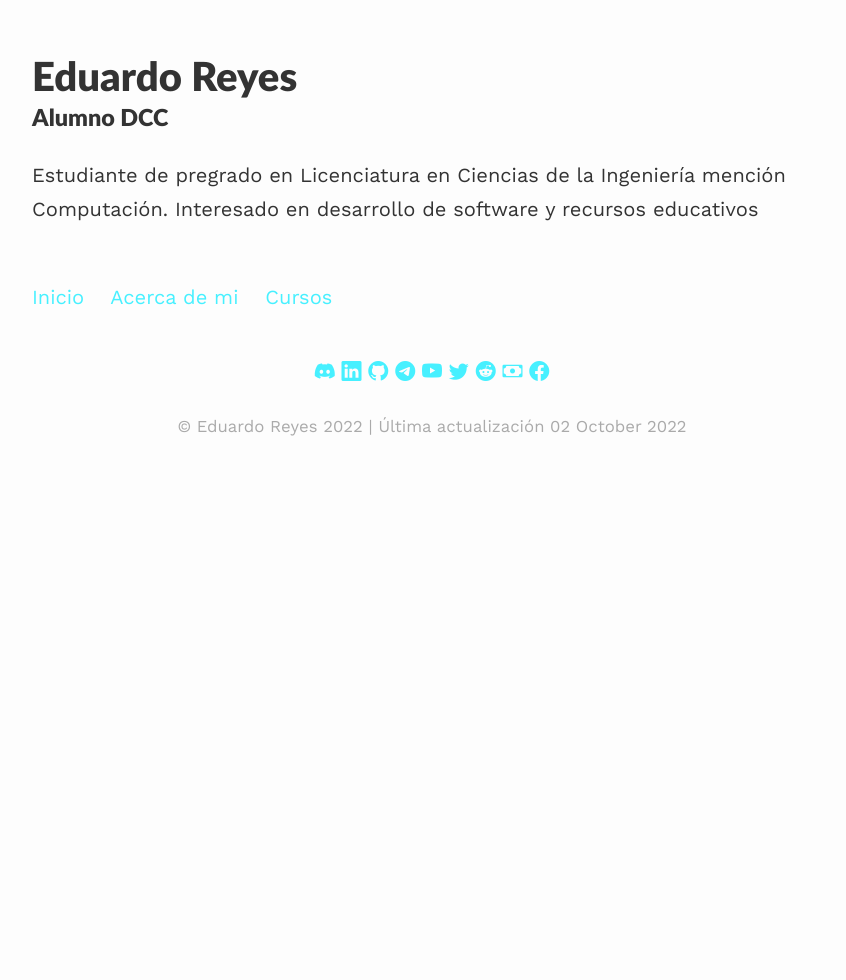
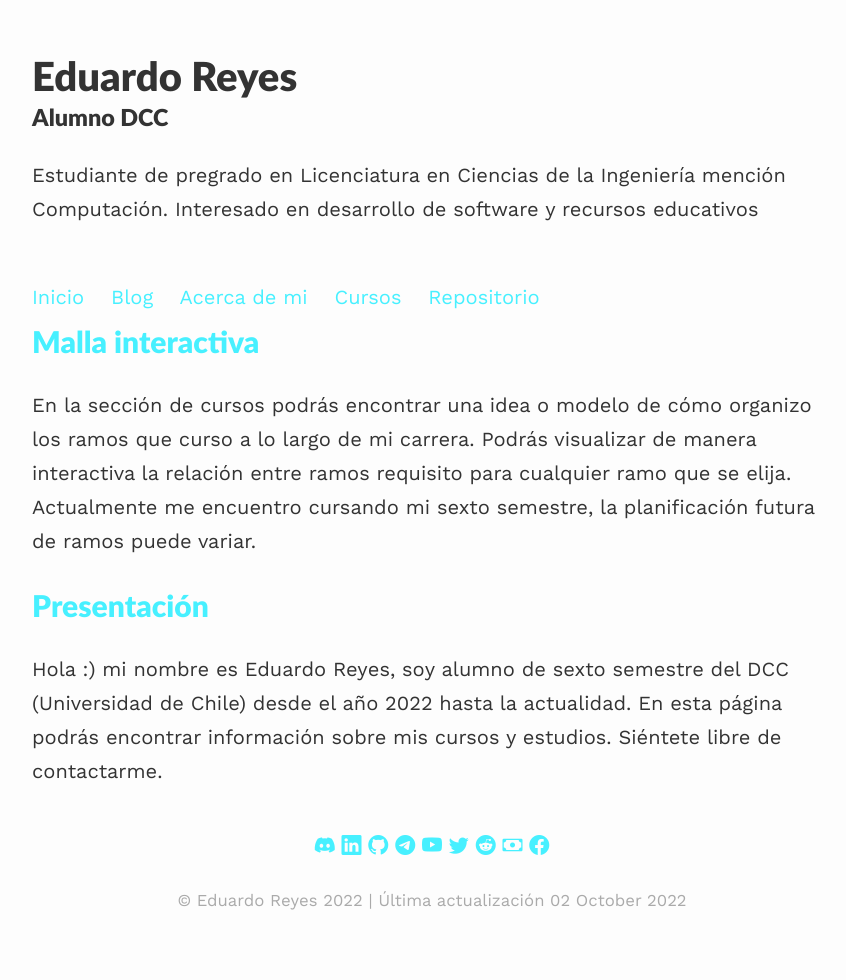
Before and after one commit to Edward-Kings/edward-kings.github.io, a Jekyll site: the page built from blog/index.html, in a window 1280 px wide. Shown: the whole page, without its empty margins (208-1054 px from the left). Built offline with Jekyll 4.4.1, drawn with Linux system fonts in a browser that asks for light colours; nearby versions of some CDN libraries; the list of posts is cut into pages by our own code.

Commit message:
the nice update

```diff
--- a/_includes/navigation.html
+++ b/_includes/navigation.html
@@ -1,5 +1,7 @@
 <div class="links scroll">
         <a href="{{site.baseurl}}/">Inicio</a>
+        <a href="{{site.baseurl}}/blog">Blog</a>
         <a href="{{site.baseurl}}/about/">Acerca de mi</a>
         <a href="{{site.baseurl}}/malla/">Cursos</a>
+        <a href="{{site.baseurl}}/archive">Repositorio</a>
 </div>
--- /dev/null
+++ b/_posts/2022-9-3-noticia-1.md
@@ -0,0 +1,9 @@
+---
+layout: post
+title: Malla interactiva
+date: 2022-9-3 20:20 -0300
+categories: [Noticias]
+published: true
+---
+
+En la sección de [cursos](/malla/) podrás encontrar una idea o modelo de cómo organizo los ramos que curso a lo largo de mi carrera. Podrás visualizar de manera interactiva la relación entre ramos requisito para cualquier ramo que se elija. Actualmente me encuentro cursando mi sexto semestre, la planificación futura de ramos puede variar.
--- /dev/null
+++ b/_posts/2022-9-3-noticia-2.md
@@ -0,0 +1,9 @@
+---
+layout: post
+title: Presentación
+date: 2022-9-3 21:20 -0300
+categories: [Noticias]
+published: true
+---
+
+Hola :) mi nombre es Eduardo Reyes, soy alumno de sexto semestre del DCC (Universidad de Chile) desde el año 2022 hasta la actualidad. En esta página podrás encontrar información sobre mis cursos y estudios. Siéntete libre de contactarme.
--- a/archive.html
+++ b/archive.html
@@ -3,6 +3,8 @@ layout: default
 permalink: /archive/
 title: Archive
 ---
+
+<p>En esta sección puedes encontrar todos mis posts de mi blog.</p>
 
 <div>
 	{% for post in site.posts %}
--- a/blog/index.html
+++ b/blog/index.html
@@ -3,7 +3,7 @@ layout: default
 ---
 
 <div class="article-list">
-  {% for post in paginator.posts %}
+  {% for post in paginator.posts reversed %}
     <h2><a href="{{post.url | prepend: site.baseurl}}">{{post.title}}</a></h2>
     <p>{{post.excerpt | strip_html}}</p>
   {% endfor %}
```
Also changed, not shown: about.md (+0 -2 lines).
